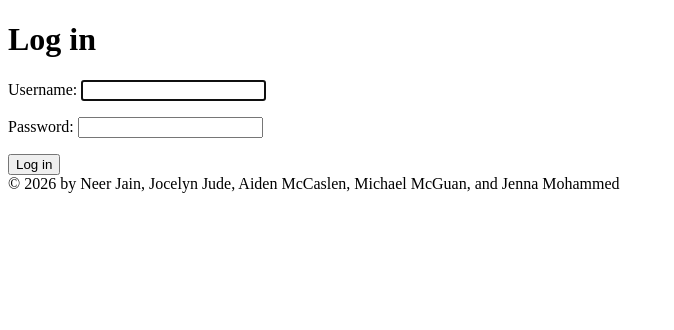
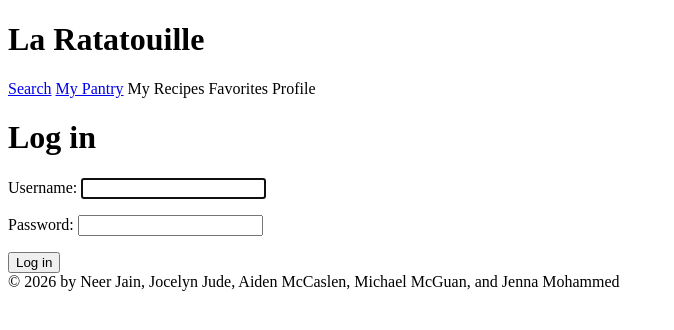
Before and after one commit to neerjain04/La-Ratatouille, a Django app: a page that uses la_ratatouille_project/la_ratatouille_app/templates/la_ratatouille_app/base.html in a window 1280 px wide. Shown: the top 330 px of the page, without its empty margins (0-674 px from the left). Run offline with Django 5.2, Linux system fonts and the light colour scheme.

Commit message:
add nav links to base template.

```diff
--- a/la_ratatouille_project/la_ratatouille_app/templates/la_ratatouille_app/base.html
+++ b/la_ratatouille_project/la_ratatouille_app/templates/la_ratatouille_app/base.html
@@ -5,6 +5,16 @@
     <meta name="viewport" content="width=device-width, initial-scale=1.0">
     <title>La Ratatouille</title>
 </head>
+<header>
+    <h1>La Ratatouille</h1>
+    <nav>
+        <a href="{% url 'search' %}">Search</a>
+        <a href="{% url 'pantry' %}">My Pantry</a>
+        My Recipes
+        Favorites
+        Profile
+    </nav>
+</header>
 <body>
 {% block body %}
 {% endblock %}
--- a/la_ratatouille_project/la_ratatouille_app/urls.py
+++ b/la_ratatouille_project/la_ratatouille_app/urls.py
@@ -31,5 +31,4 @@ urlpatterns = [
     path("pantry/", views.pantry, name="pantry"),
     path("pantry/delete/", views.pantry_delete, name="pantry_delete"),
     path("pantry/remove/<int:ingredient_id>/", views.pantry_remove_item, name="pantry_remove_item"),
-    path("recipes/<int:recipe_id>/", views.recipe_detail, name="recipe_detail"),
 ]
--- a/la_ratatouille_project/la_ratatouille_app/views.py
+++ b/la_ratatouille_project/la_ratatouille_app/views.py
@@ -3,9 +3,7 @@ from django.shortcuts import render, redirect, get_object_or_404
 from django.http import HttpResponse
 from django.contrib.auth.decorators import login_required
 from django.contrib import messages
-from django.shortcuts import get_object_or_404, redirect, render
 from django.views.decorators.http import require_POST
-from django.http import HttpResponse
 from .pantry import Pantry
 from .models import Ingredient, Recipe, Review, Favorite
 from .forms import BatchSizeForm, PantryItemForm, SearchForm, ReviewForm
@@ -107,7 +105,7 @@ def remove_comment(request, review_id):
 def search(request):
     '''Handle search requests'''
     form = SearchForm(request.GET)
-    recipe_page = None
+    context = {"form": form, "recipe_page": None}
     if len(request.GET) > 0 and form.is_valid():
         # user entered search terms
         name = form.cleaned_data.get("name")
@@ -164,7 +162,7 @@ def search(request):
         paginator = Paginator(recipes, items_per_page)
         page = request.GET.get("page", 1)
         recipe_page = paginator.get_page(page)
-        context = {"recipe_page": recipe_page, "form": form}
+        context["recipe_page"] = recipe_page
     return render(request, "la_ratatouille_app/search.html", context)
 
 
```
